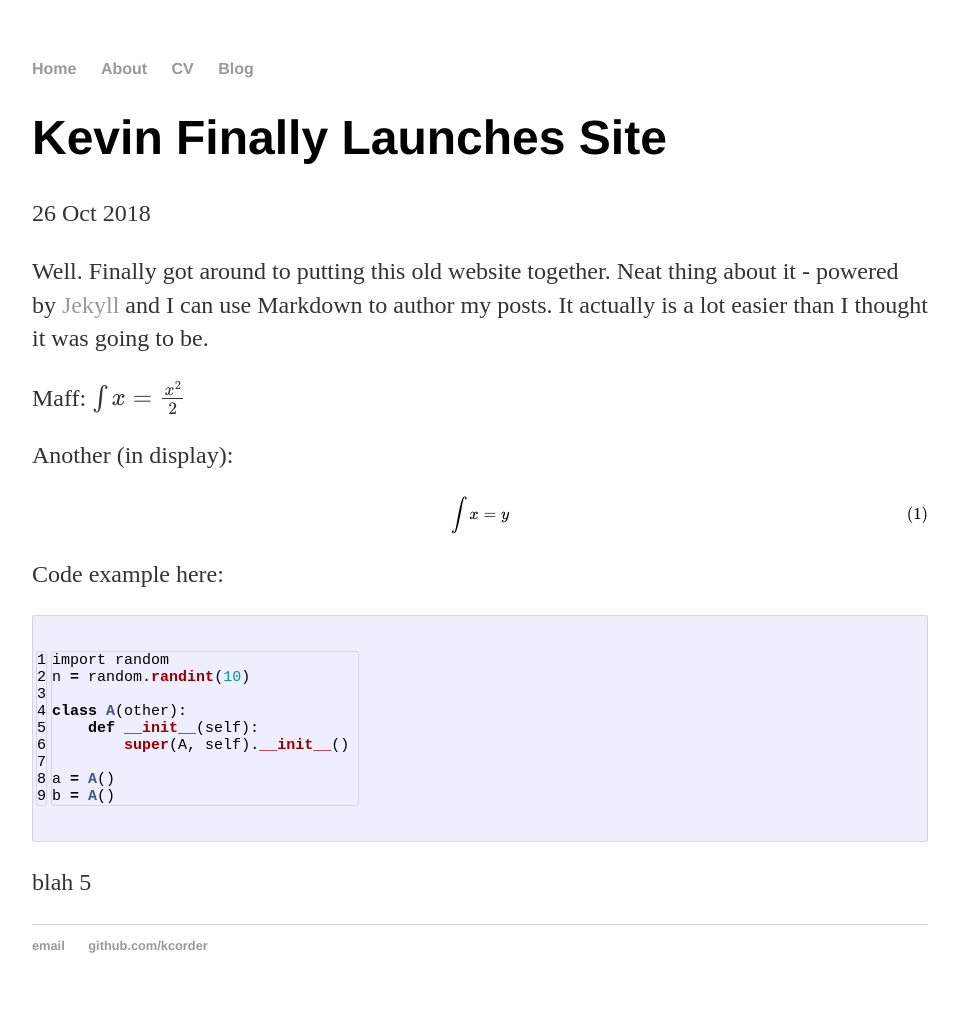
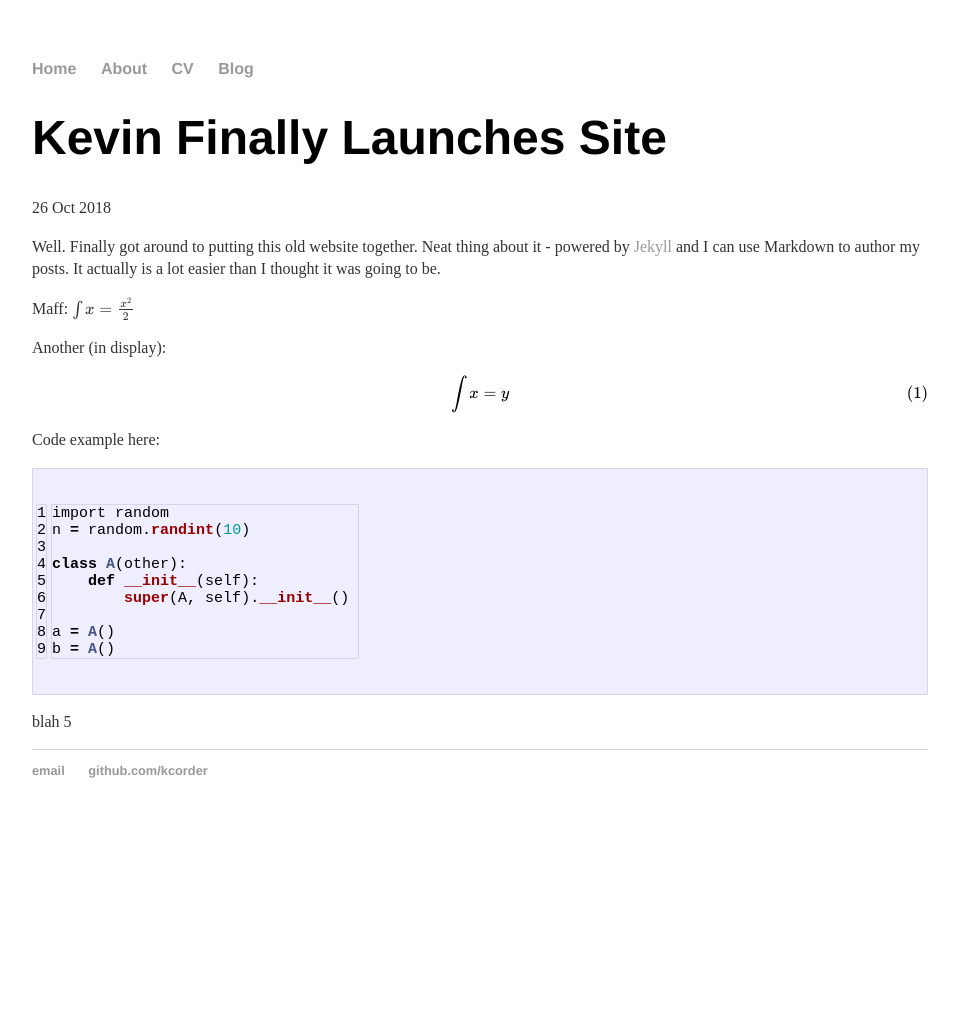
Before and after one commit to kcorder/kcorder.github.io, a Jekyll site: the page built from _posts/2018-10-26-first-post.md, in a window 1280 px wide. Shown: the whole page, without its empty margins (160-1119 px from the left). Built offline with Jekyll 4.4.1, drawn with Linux system fonts in a browser that asks for light colours; formulas are drawn with MathJax 3; after the commit the page ends 900 px from its top, so only the background shows below that.

Commit message:
Update main.css

```diff
--- a/css/main.css
+++ b/css/main.css
@@ -24,7 +24,7 @@ h1 {
     font-family:'Helvetica', 'Arial', 'Sans-Serif';
 }
 p {
-    font-size: 1.5em;
+    font-size: 1.0em;
     line-height: 1.4em;
     color: #333;
 }
@@ -115,14 +115,14 @@ ul.posts li {
     border: 1px solid #d5d5e9;
     background-color: #eef;
 /*     padding: 8px 12px; */
-    -webkit-border-radius: 3px;
-    -moz-border-radius: 3px;
-    border-radius: 3px;
+    -webkit-border-radius: 1px;
+    -moz-border-radius: 1px;
+    border-radius: 1px;
 /*     font-size: 15px; */
 /*     overflow:auto; */
 }
 .post code {
-    padding: 1px 1px;
+    padding: 1px 5px;
     font-size: 15px;
     overflow:auto;
 }
```
